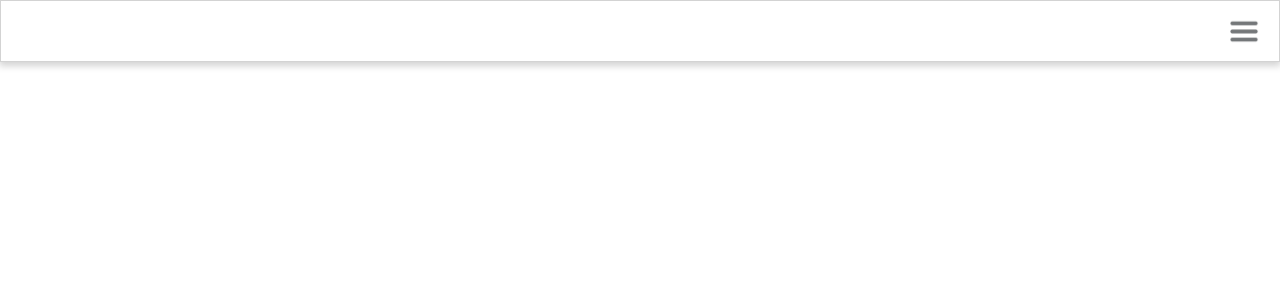
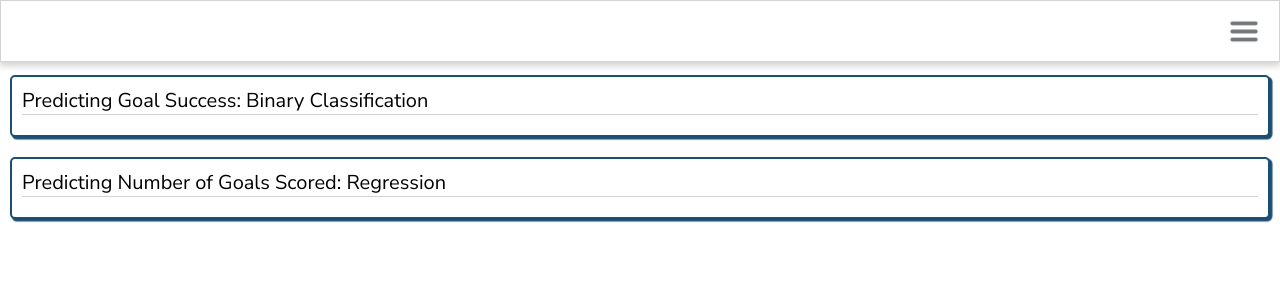
Before and after one commit to tangtan2/50_In_07, a React (Create React App) app: page /predict in a window 1280 px wide. Shown: the top 300 px of the page. Built offline with nearby package versions, Linux system fonts and the light colour scheme.

Commit message:
added post request handlers to prediction page and created cards

```diff
--- a/public/index.html
+++ b/public/index.html
@@ -12,7 +12,7 @@
   </head>
   <body>
     <noscript>You need to enable JavaScript to run this app.</noscript>
-    <div id="root"></div>
+    <div id="root">
       <script src="https://public.tableau.com/javascripts/api/tableau-2.min.js"></script>
       <script>
         var viz;
@@ -47,5 +47,6 @@
           viz = new tableau.Viz(container, vizUrl, options);
         }
       </script>
+    </div>
   </body>
 </html>
--- a/src/Pages/PageHome.tsx
+++ b/src/Pages/PageHome.tsx
@@ -45,10 +45,26 @@ export default class PageHome extends React.Component<Props, State> {
   }
 
   async componentDidMount() {
+    await this.handleGetPlayerData();
+    await this.handleGetSeasonStatsData();
+    const playerData = this.playerDataList[0];
+    const seasonData = this.seasonDataList[0];
+    this.setState({
+      playerStats: playerData,
+      seasonStats: seasonData,
+      selectedPlayer: playerData?.firstName + " " + playerData?.lastName,
+      selectedSeason: seasonData?.season + "",
+    });
+  }
+
+  async handleGetPlayerData() {
     this.playerDataList = await APIClient.getPlayers();
     this.playerNamesList = this.playerDataList.map(
       (x) => x?.firstName + " " + x?.lastName
     );
+  }
+
+  async handleGetSeasonStatsData() {
     this.seasonDataList = await APIClient.getSeasonStats();
     this.seasonDataList.map((x) => {
       if (x !== null) {
@@ -58,14 +74,6 @@ export default class PageHome extends React.Component<Props, State> {
       return null;
     });
     this.seasonNamesList = this.seasonDataList.map((x) => x?.season + "");
-    const playerData = this.playerDataList[0];
-    const seasonData = this.seasonDataList[0];
-    this.setState({
-      playerStats: playerData,
-      seasonStats: seasonData,
-      selectedPlayer: playerData?.firstName + " " + playerData?.lastName,
-      selectedSeason: seasonData?.season + "",
-    });
   }
 
   handleSelectPlayer(player: Option) {
--- a/src/Pages/PagePredict.tsx
+++ b/src/Pages/PagePredict.tsx
@@ -1,13 +1,48 @@
 import React from "react";
+import Card from "../Shared/Card";
 import Page from "../Shared/Page";
+import Spacer from "../Shared/Spacer";
+import {
+  PostClassificationType,
+  PostRegressionType,
+  RegressionPrediction,
+  ClassificationPrediction,
+} from "../types";
 
-export default class PagePredict extends React.Component {
+type Props = {};
+type State = {};
+
+export default class PagePredict extends React.Component<Props, State> {
+  state: State = {};
+
   constructor(props: any) {
     super(props);
     window.clearViz();
   }
 
+  handlePostClassificationSVMPrediction() {}
+
+  handlePostClassificationRFPrediction() {}
+
+  handlePostRegressionENPrediction() {}
+
+  handlePostRegressionMLPPrediction() {}
+
   render() {
-    return <Page></Page>;
+    return (
+      <Page>
+        <Card
+          title="Predicting Goal Success: Binary Classification"
+          titleAlign="left"
+          titleSize={20}
+        ></Card>
+        <Spacer type="row" size="xlarge" />
+        <Card
+          title="Predicting Number of Goals Scored: Regression"
+          titleAlign="left"
+          titleSize={20}
+        ></Card>
+      </Page>
+    );
   }
 }
```
Lines whose indentation alone changed are shown as unchanged.
